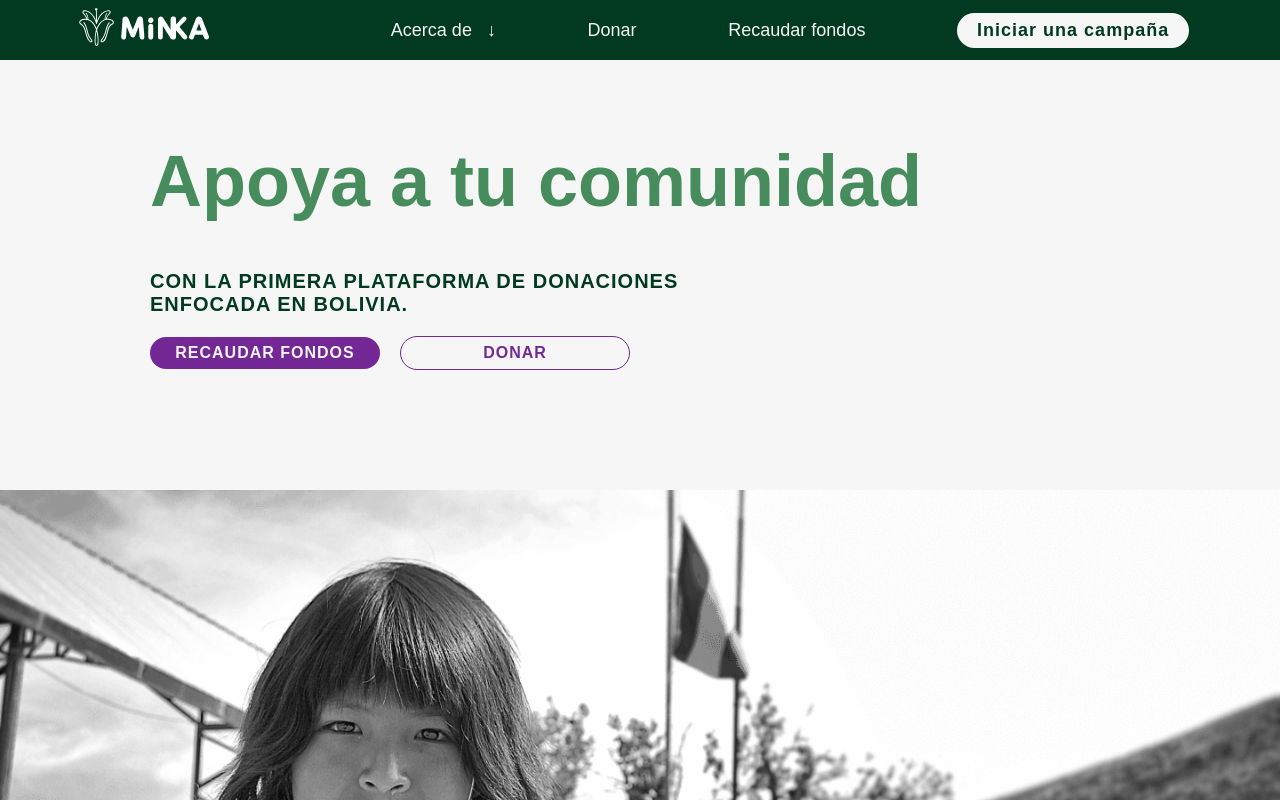
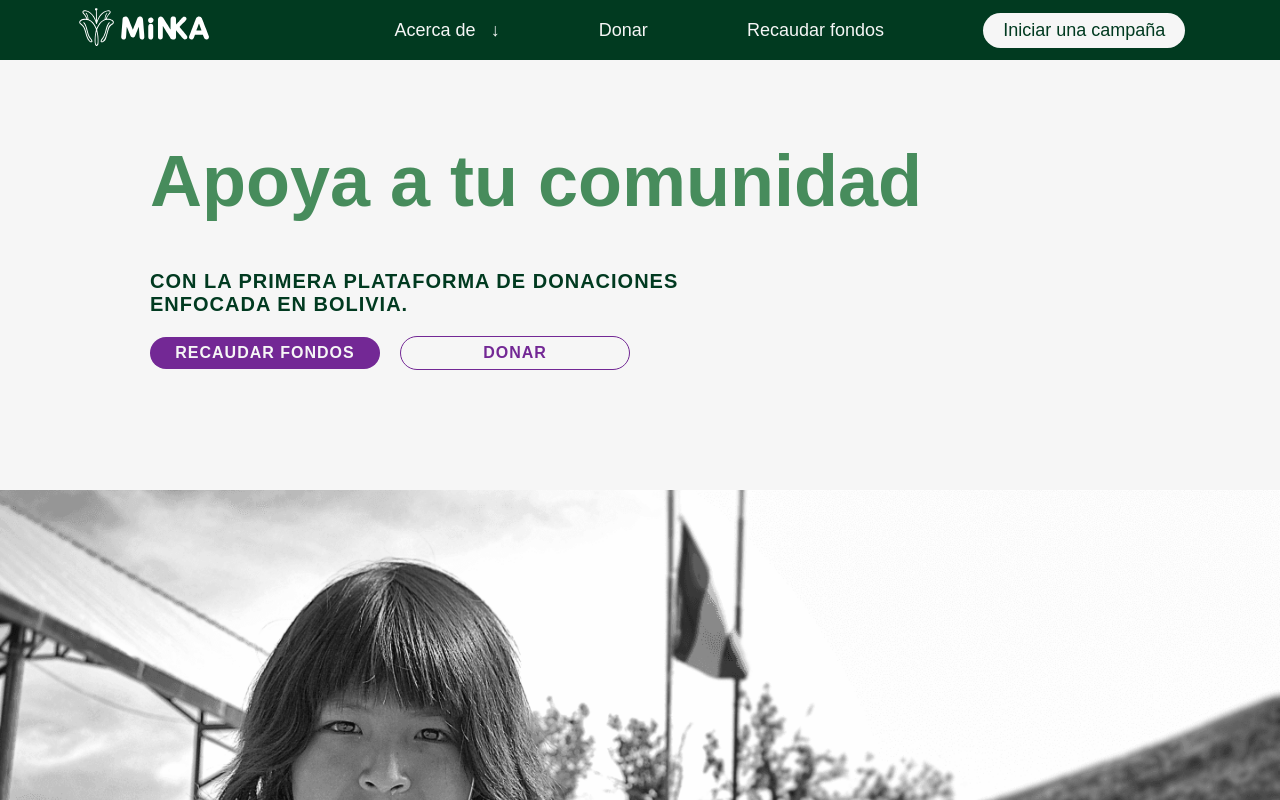
Before and after one commit to KurtGuardia/Minka, a Next.js app: page / in a window 1280 px wide. Shown: the top 800 px of the page. Built offline with nearby package versions, Linux system fonts and the light colour scheme; a web font is replaced by a local one.

Commit message:
fix: Add white butonn to hover effect on navbar

```diff
--- a/src/components/Navbar/Navbar.jsx
+++ b/src/components/Navbar/Navbar.jsx
@@ -75,7 +75,7 @@ const Navbar = () => {
               <Link
                 offset={150}
                 href='/login'
-                className={styles.buttonWhite}
+                className={styles.button}
               >
                 Iniciar una campaña
               </Link>
--- a/src/components/Navbar/Navbar.module.scss
+++ b/src/components/Navbar/Navbar.module.scss
@@ -41,10 +41,27 @@
         & .li {
           position: relative;
 
+          & .button {
+            background-color: $white-color;
+            color: $primary-color !important;
+            text-transform: none;
+            display: block;
+            padding: .7rem 2rem;
+            border-radius: $border-radius;
+            border: none;
+            cursor: pointer;
+            transition: all .5s ease;
+
+            &:hover {
+              font-weight: bold;
+            }
+          }
+
           & a,
           & p {
             cursor: pointer;
             font-size: $font-size-md;
+            font-weight: 400;
             color: $white-color;
             margin: 0;
             transition: all .5s ease;
@@ -86,7 +103,7 @@
             border-bottom-left-radius: 0.5rem;
             list-style: none;
 
-            &:hover{
+            &:hover {
               display: block;
             }
 
--- a/src/styles/_utils.scss
+++ b/src/styles/_utils.scss
@@ -43,13 +43,7 @@
     }
 }
 
-.buttonWhite {
-    @include button-style($white-color, $primary-color);
-    text-transform: none;
-}
-
 .buttonPrimary,
-.buttonSecondary,
-.buttonWhite {
+.buttonSecondary {
     font-size: 16px;
 }
```
